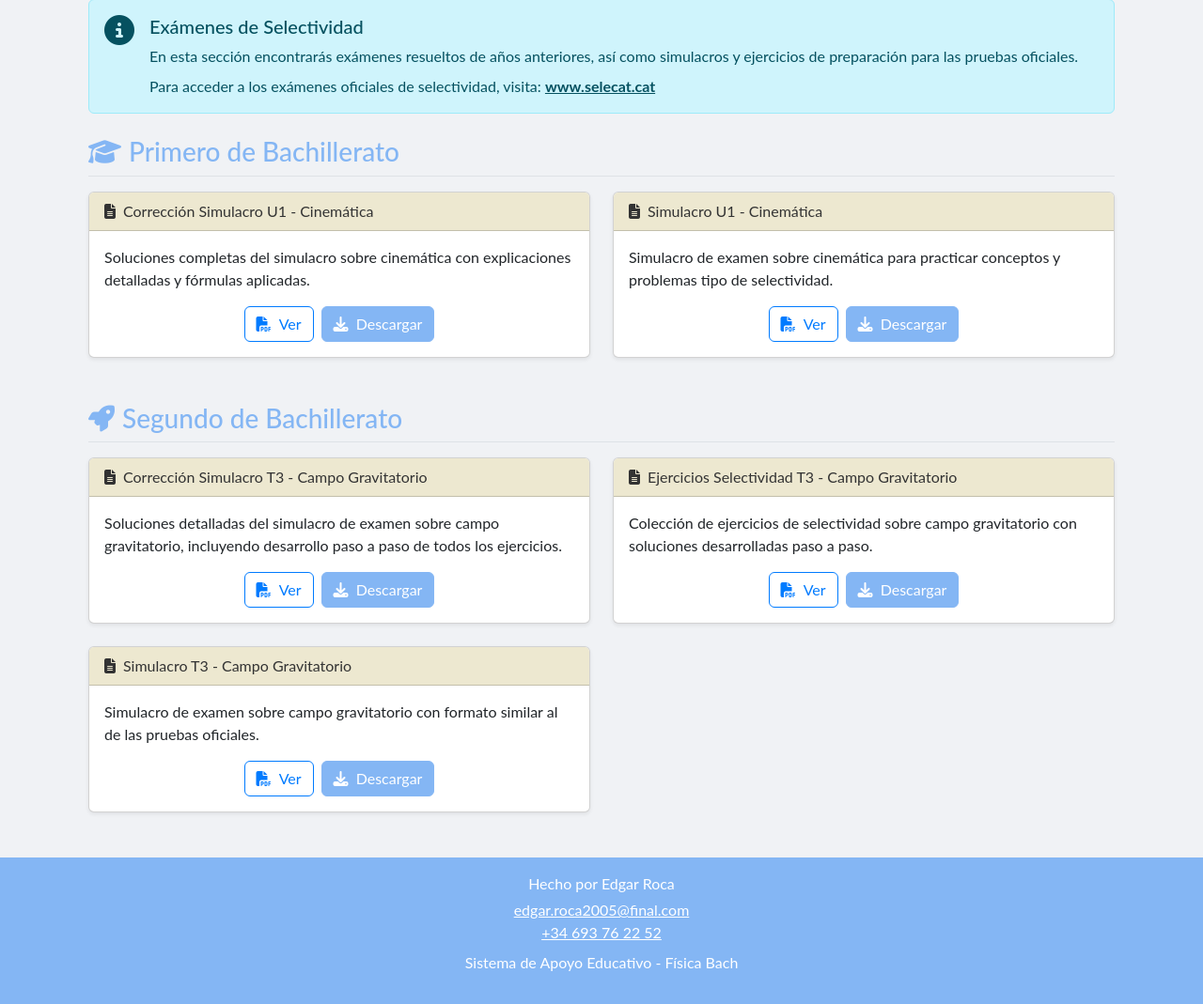
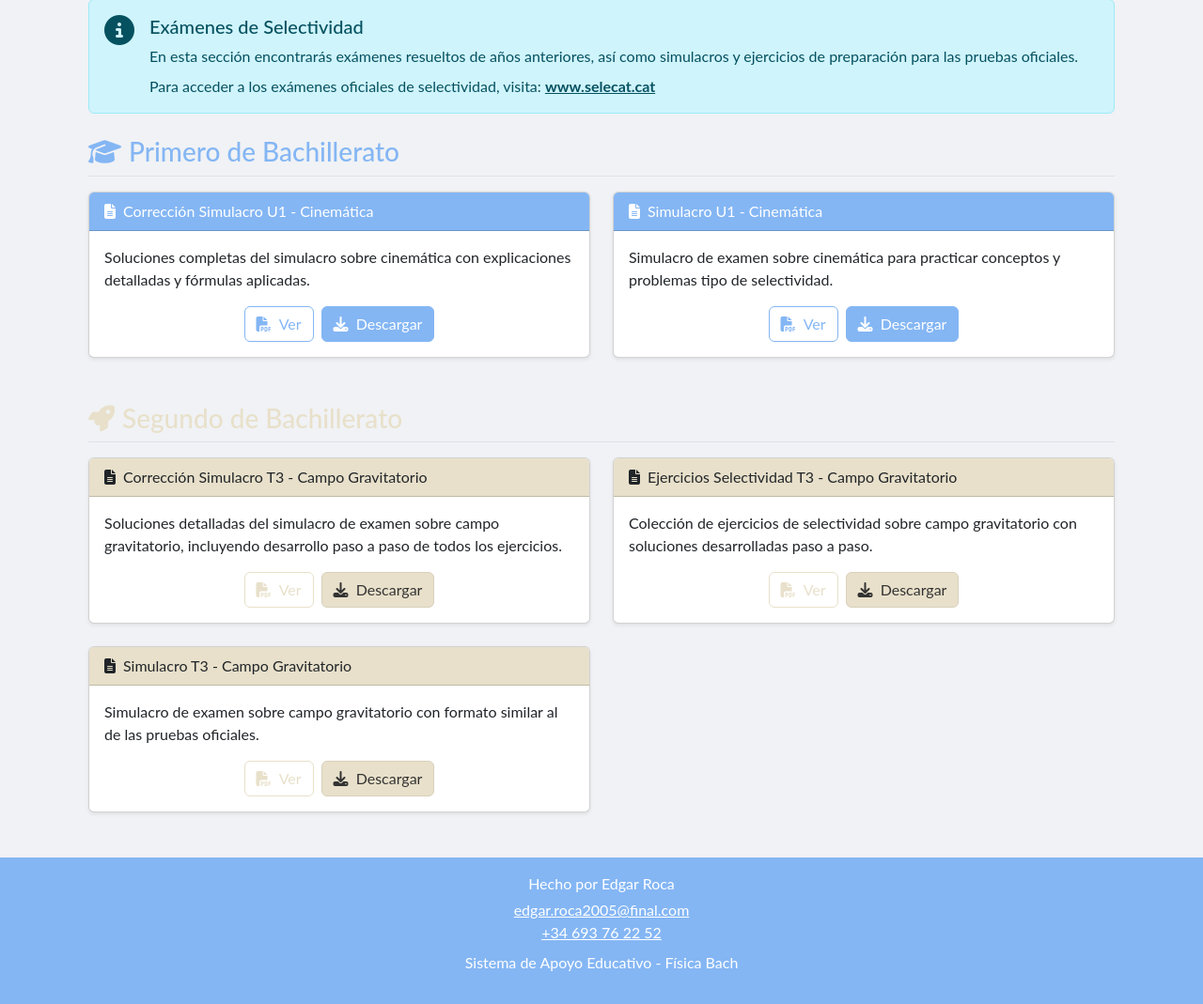
Before and after one commit to Rocedg/web-clases-fisica, a Flask app: page /exams in a window 1280 px wide. Shown: the part 153-1222 px from the top of the page at 94% size. Run offline with Flask 3, Linux system fonts and the light colour scheme.

Commit message:
bug fixes

```diff
--- a/templates/user/exams.html
+++ b/templates/user/exams.html
@@ -31,7 +31,7 @@
             <!-- Corrección-simulacro-U1-Cinematica -->
             <div class="col">
                 <div class="card h-100 shadow-sm">
-                    <div class="card-header" style="background-color: #ede8d0; color: #333;">
+                    <div class="card-header bg-primary text-white">
                         <i class="fas fa-file-alt me-2"></i>Corrección Simulacro U1 - Cinemática
                     </div>
                     <div class="card-body d-flex flex-column">
@@ -60,7 +60,7 @@
             <!-- Simulacro-U1-Cinematica -->
             <div class="col">
                 <div class="card h-100 shadow-sm">
-                    <div class="card-header" style="background-color: #ede8d0; color: #333;">
+                    <div class="card-header bg-primary text-white">
                         <i class="fas fa-file-alt me-2"></i>Simulacro U1 - Cinemática
                     </div>
                     <div class="card-body d-flex flex-column">
@@ -90,21 +90,21 @@
 
     <!-- Second Year Section -->
     <div class="year-section">
-        <h3 class="mb-3 text-primary border-bottom pb-2">
+        <h3 class="mb-3 text-beige border-bottom pb-2">
             <i class="fas fa-rocket me-2"></i>Segundo de Bachillerato
         </h3>
         <div class="row row-cols-1 row-cols-md-2 g-4">
             <!-- Correcciones-Simulacro-T3-Campo-gravitatorio -->
             <div class="col">
                 <div class="card h-100 shadow-sm">
-                    <div class="card-header" style="background-color: #ede8d0; color: #333;">
+                    <div class="card-header bg-beige text-dark">
                         <i class="fas fa-file-alt me-2"></i>Corrección Simulacro T3 - Campo Gravitatorio
                     </div>
                     <div class="card-body d-flex flex-column">
                         <p class="card-text flex-grow-1">Soluciones detalladas del simulacro de examen sobre campo gravitatorio, incluyendo desarrollo paso a paso de todos los ejercicios.</p>
                         <div class="d-flex gap-2 mt-auto">
                             <a href="{{ url_for('static', filename='pdfs/examenes/Correccion-Simulacro-T3-Campo-gravitatorio.pdf') }}"
-                               class="btn btn-outline-primary"
+                               class="btn btn-outline-beige"
                                target="_blank"
                                title="Vista previa del PDF">
                                 <i class="fas fa-file-pdf"></i>
@@ -112,7 +112,7 @@
                             </a>
 
                             <a href="{{ url_for('static', filename='pdfs/examenes/Correccion-Simulacro-T3-Campo-gravitatorio.pdf') }}"
-                               class="btn btn-primary"
+                               class="btn btn-beige"
                                download
                                title="Descargar PDF">
                                 <i class="fas fa-download"></i>
@@ -126,14 +126,14 @@
             <!-- Ejercicios-sele-T3-Campo-gravitatorio-con-soluciones -->
             <div class="col">
                 <div class="card h-100 shadow-sm">
-                    <div class="card-header" style="background-color: #ede8d0; color: #333;">
+                    <div class="card-header bg-beige text-dark">
                         <i class="fas fa-file-alt me-2"></i>Ejercicios Selectividad T3 - Campo Gravitatorio
                     </div>
                     <div class="card-body d-flex flex-column">
                         <p class="card-text flex-grow-1">Colección de ejercicios de selectividad sobre campo gravitatorio con soluciones desarrolladas paso a paso.</p>
                         <div class="d-flex gap-2 mt-auto">
                             <a href="{{ url_for('static', filename='pdfs/examenes/Ejercicios-sele-T3-Campo-gravitatorio-con-soluciones.pdf') }}"
-                               class="btn btn-outline-primary"
+                               class="btn btn-outline-beige"
                                target="_blank"
                                title="Vista previa del PDF">
                                 <i class="fas fa-file-pdf"></i>
@@ -141,7 +141,7 @@
                             </a>
 
                             <a href="{{ url_for('static', filename='pdfs/examenes/Ejercicios-sele-T3-Campo-gravitatorio-con-soluciones.pdf') }}"
-                               class="btn btn-primary"
+                               class="btn btn-beige"
                                download
                                title="Descargar PDF">
                                 <i class="fas fa-download"></i>
@@ -155,14 +155,14 @@
             <!-- Simulacro-T3-Campo-gravitatorio -->
             <div class="col">
                 <div class="card h-100 shadow-sm">
-                    <div class="card-header" style="background-color: #ede8d0; color: #333;">
+                    <div class="card-header bg-beige text-dark">
                         <i class="fas fa-file-alt me-2"></i>Simulacro T3 - Campo Gravitatorio
                     </div>
                     <div class="card-body d-flex flex-column">
                         <p class="card-text flex-grow-1">Simulacro de examen sobre campo gravitatorio con formato similar al de las pruebas oficiales.</p>
                         <div class="d-flex gap-2 mt-auto">
                             <a href="{{ url_for('static', filename='pdfs/examenes/Simulacro-T3-Campo-gravitatorio.pdf') }}"
-                               class="btn btn-outline-primary"
+                               class="btn btn-outline-beige"
                                target="_blank"
                                title="Vista previa del PDF">
                                 <i class="fas fa-file-pdf"></i>
@@ -170,7 +170,7 @@
                             </a>
 
                             <a href="{{ url_for('static', filename='pdfs/examenes/Simulacro-T3-Campo-gravitatorio.pdf') }}"
-                               class="btn btn-primary"
+                               class="btn btn-beige"
                                download
                                title="Descargar PDF">
                                 <i class="fas fa-download"></i>
@@ -189,15 +189,35 @@
         margin-bottom: 3rem;
     }
 
-    /* Consistent button styling */
-    .btn-outline-primary {
-        border-color: #007bff;
-        color: #007bff;
+    /* Custom beige color classes */
+    .text-beige {
+        color: #e8e0ca !important;
     }
 
-    .btn-outline-primary:hover {
-        background-color: #007bff;
-        color: white;
+    .bg-beige {
+        background-color: #e8e0ca !important;
+    }
+
+    .btn-beige {
+        background-color: #e8e0ca;
+        border-color: #d8d0ba;
+        color: #333;
+    }
+
+    .btn-beige:hover {
+        background-color: #d8d0ba;
+        border-color: #c8c0aa;
+        color: #333;
+    }
+
+    .btn-outline-beige {
+        border-color: #e8e0ca;
+        color: #e8e0ca;
+    }
+
+    .btn-outline-beige:hover {
+        background-color: #e8e0ca;
+        color: #333;
     }
 </style>
 {% endblock %}
```
Also changed, not shown: templates/user/miscellaneous.html (+22 -11 lines).
